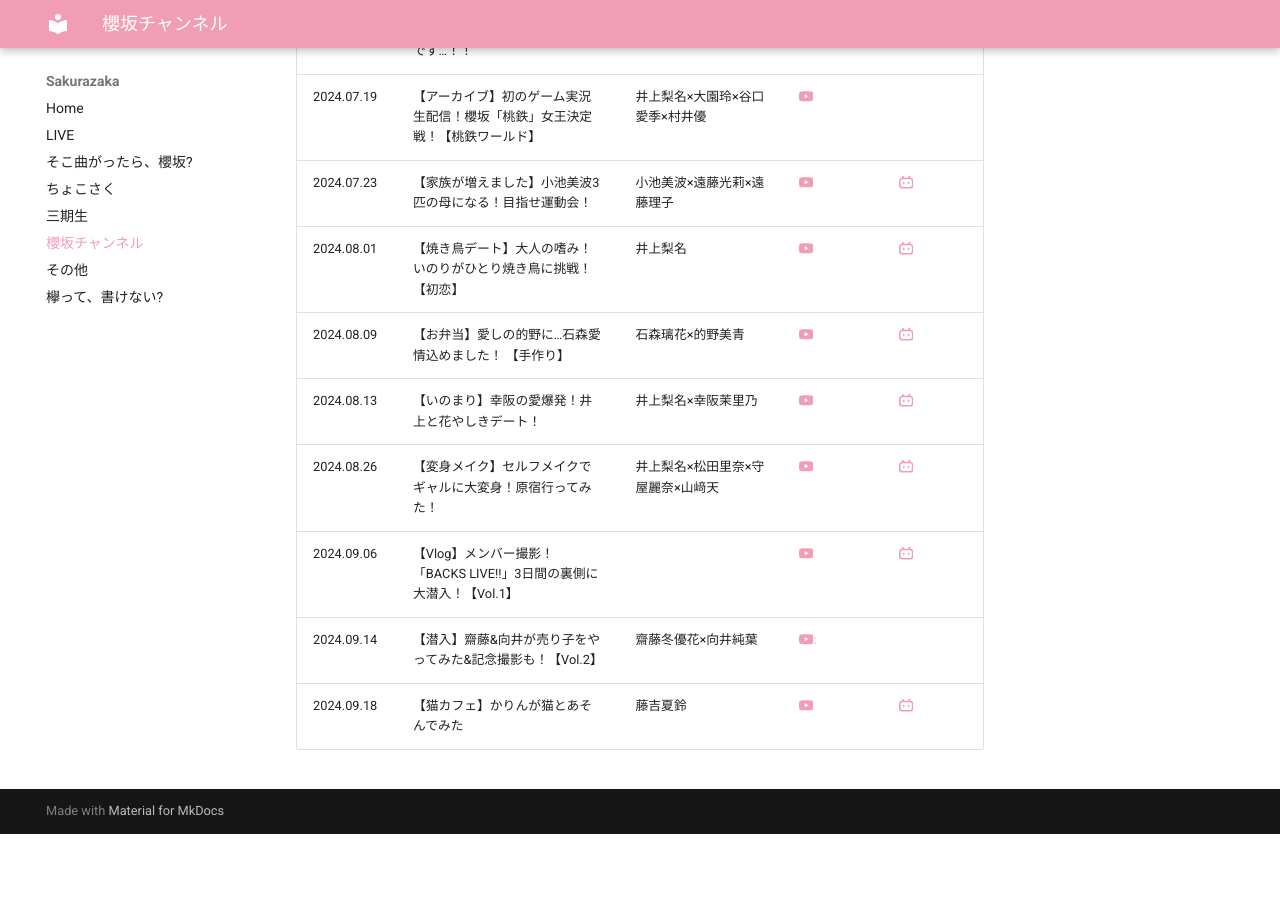
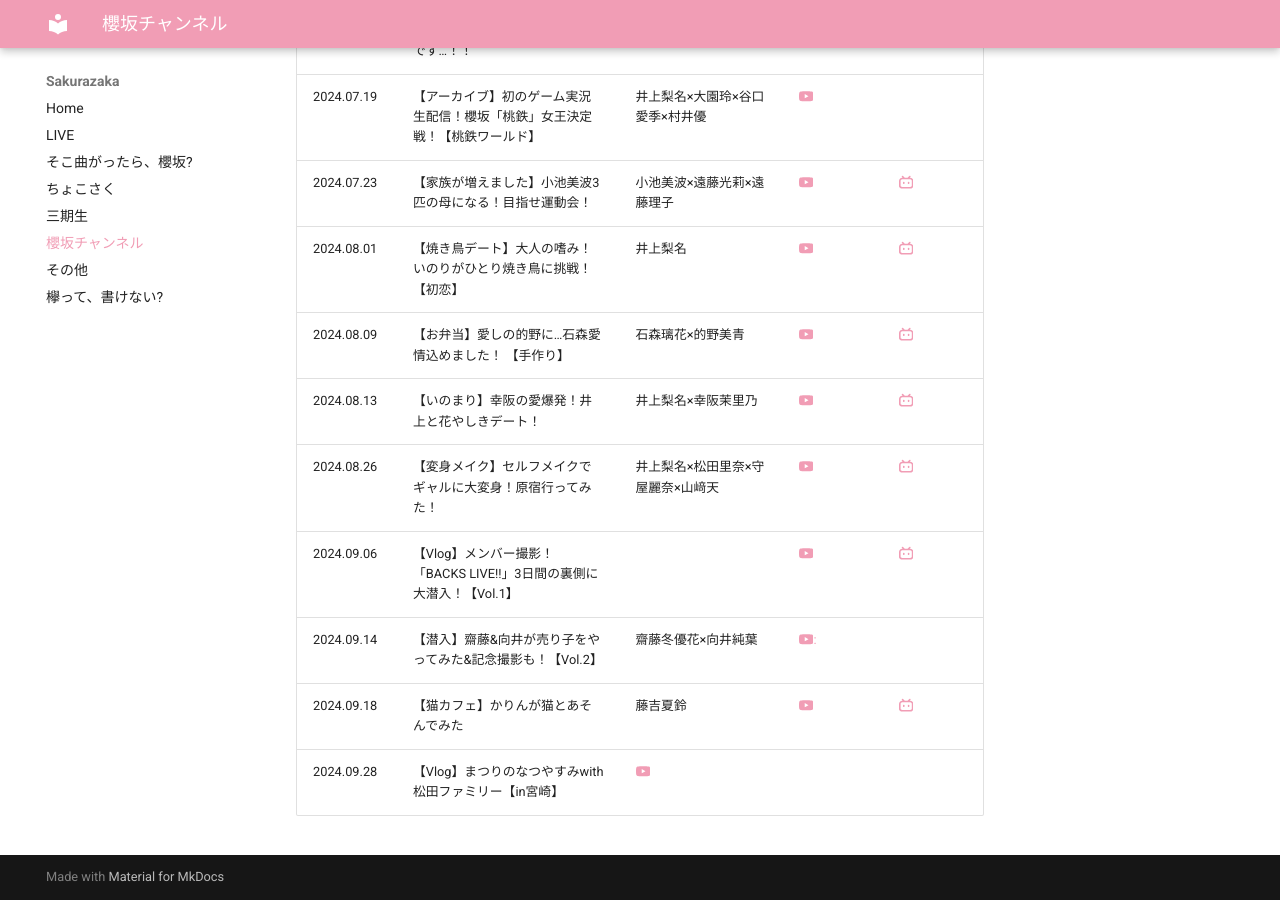
Before and after one commit to aki-192/sakura, an MkDocs documentation site: the page built from docs/yt-channel.md, in a window 1280 px wide and 900 px high, scrolled down 5345 px. Built offline with MkDocs 1.6.1 and Material for MkDocs 9.7.7, drawn with Linux system fonts in a browser that asks for light colours; before the commit the page ends 6179 px from its top, so only the background shows below that.

Commit message:
Update yt-channel.md

```diff
--- a/docs/yt-channel.md
+++ b/docs/yt-channel.md
@@ -70,9 +70,10 @@ title: 櫻坂チャンネル
 | 2024.07.19 | 【アーカイブ】初のゲーム実況生配信！櫻坂「桃鉄」女王決定戦！【桃鉄ワールド】                                         | 井上梨名×大園玲×谷口愛季×村井優                                               | [:simple-youtube:](https://www.youtube.com/watch?v=dWFFSyHbxUI)                                                                            |
 | 2024.07.23 | 【家族が増えました】小池美波3匹の母になる！目指せ運動会！                                                  | 小池美波×遠藤光莉×遠藤理子                                                  | [:simple-youtube:](https://www.youtube.com/watch?v=J1oEqPEdSQc)                                                                            | [:simple-bilibili:](https://www.bilibili.com/video/BV1rr421K7GP/)                                                                              |
 | 2024.08.01 | 【焼き鳥デート】大人の嗜み！いのりがひとり焼き鳥に挑戦！【初恋】 | 井上梨名 | [:simple-youtube:](https://www.youtube.com/watch?v=kojIgdO1s68) | [:simple-bilibili:](https://www.bilibili.com/video/BV1RAYGeNE9V?p=2) |
-| 2024.08.09 | 【お弁当】愛しの的野に…石森愛情込めました！ 【手作り】 | 石森璃花×的野美青 | [:simple-youtube:](https://www.youtube.com/watch?v=2KR3Pd3xHv4) | [:simple-bilibili:](https://www.bilibili.com/video/BV1tkYiedELy/) |
+| 2024.08.09 | 【お弁当】愛しの的野に…石森愛情込めました！ 【手作り】 | 石森璃花×的野美青 | [:simple-youtube:](https://www.youtube.com/watch?v=2KR3Pd3xHv4) | [:simple-bilibili:](https://www.bilibili.com/video/BV1j44MerEE4/) |
 | 2024.08.13 | 【いのまり】幸阪の愛爆発！井上と花やしきデート！ | 井上梨名×幸阪茉里乃 | [:simple-youtube:](https://m.youtube.com/watch?v=GDYuXZBT_ic) | [:simple-bilibili:](https://www.bilibili.com/video/BV1o4421U7VH/) |
 | 2024.08.26 | 【変身メイク】セルフメイクでギャルに大変身！原宿行ってみた！ | 井上梨名×松田里奈×守屋麗奈×山﨑天 | [:simple-youtube:](https://www.youtube.com/watch?v=hkBoQExtLW0) | [:simple-bilibili:](https://www.bilibili.com/video/BV1iXsgeyEJF/) |
 | 2024.09.06 | 【Vlog】メンバー撮影！「BACKS LIVE!!」3日間の裏側に大潜入！【Vol.1】 | | [:simple-youtube:](https://www.youtube.com/watch?v=FK_r6GQb3ME) | [:simple-bilibili:](https://www.bilibili.com/video/BV1LopaeeEYX/) |
 | 2024.09.14 | 【潜入】齋藤&向井が売り子をやってみた&記念撮影も！【Vol.2】 | 齋藤冬優花×向井純葉 | [:simple-youtube::](https://www.youtube.com/watch?v=fz8KwqeO-oY) | |
 | 2024.09.18 | 【猫カフェ】かりんが猫とあそんでみた | 藤吉夏鈴 | [:simple-youtube:](https://www.youtube.com/watch?v=oH_ySXqLAas) | [:simple-bilibili:](https://www.bilibili.com/video/BV1sGtEeREf9/) |
+| 2024.09.28 | 【Vlog】まつりのなつやすみwith松田ファミリー【in宮崎】 | [:simple-youtube:](https://www.youtube.com/watch?v=xJNfuOlBB2w) | |
```
